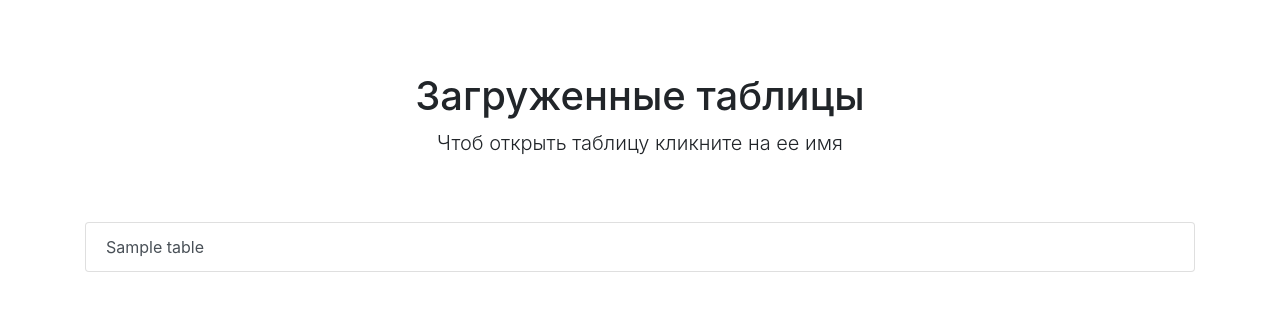
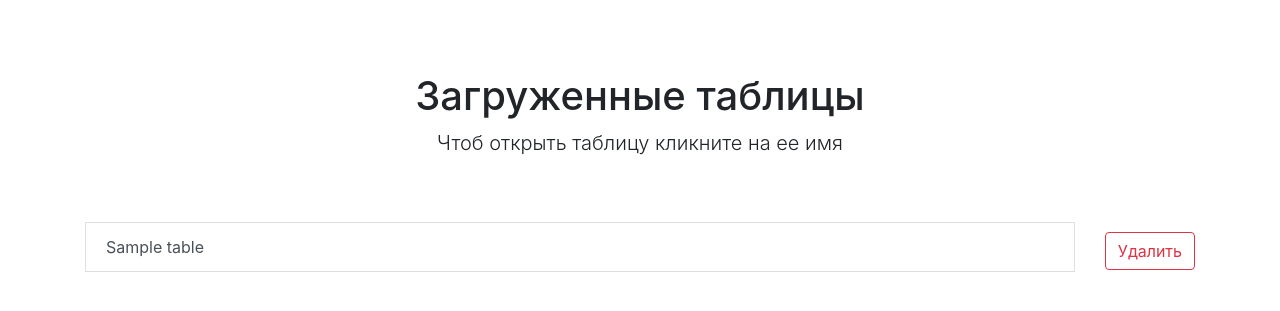
Before and after one commit to RGBsrs/online_list_cheker, a Flask app: page / in a window 1280 px wide. Shown: the part 56-367 px from the top of the page. Run offline with Flask 2, Linux system fonts and the light colour scheme; tables that the repository leaves empty hold one stand-in row (values such as "Sample post"); some libraries are stand-ins or nearby versions.

Commit message:
added deliting of tables

```diff
--- a/server/main.py
+++ b/server/main.py
@@ -1,6 +1,7 @@
 # -*- coding: utf-8 -*-
 import os
-from flask import Flask, flash, request, redirect, url_for, render_template
+from flask import Flask, flash, request, redirect, url_for, render_template, render_template_string
+from flask.templating import render_template_string
 from werkzeug.utils import secure_filename
 from .services import read_from_excel, allowed_file
 from .settings import DevelopmentConfig
@@ -20,11 +21,15 @@ from .models import Ward, Table, db, init_db
 init_db()
 
 
-@app.route('/', methods=['GET'])
+@app.route('/', methods=['GET','POST'])
 def home():
     if request.method == 'GET':
         table_names = Table.query.all()
-    return render_template('index.html', table_names = table_names)
+        return render_template('index.html', table_names = table_names)
+    if request.method == 'POST':
+        table_id = request.form['index']
+        return redirect(url_for('delete_table', id = table_id))
+    return render_template('upload.html')
 
 
 @app.route('/upload', methods=['GET', 'POST'])
@@ -68,3 +73,12 @@ def uploaded_file(id):
         db.session.commit()
         return redirect(request.url)
     return render_template('list.html', wards = wards, id = id)
+
+@app.route('/delete/<id>', methods=['POST', 'GET'])
+def delete_table(id):
+    if request.method == 'GET':
+        Table.query.filter(Table.id == id).delete()
+        Ward.query.filter(Ward.table_id == id).delete()
+        db.session.commit()
+        return redirect('/')
+    return redirect('/')
--- a/server/models.py
+++ b/server/models.py
@@ -1,4 +1,5 @@
 from flask_sqlalchemy import SQLAlchemy
+from sqlalchemy.orm import backref
 from .main import app
 
 db = SQLAlchemy(app)
@@ -9,7 +10,7 @@ class Table(db.Model):
     id = db.Column(db.Integer, primary_key=True)
     name = db.Column(db.String(100), nullable=False)
     filepath = db.Column(db.String(100), nullable=False)
-    wards = db.relationship('Ward', lazy= "dynamic", primaryjoin = "Table.id == Ward.table_id")
+    wards = db.relationship('Ward', lazy= "dynamic", primaryjoin = "Table.id == Ward.table_id", cascade="all, delete")
 
     def __init__(self, name = None, filepath = None) -> None:
         self.name = name
@@ -27,7 +28,8 @@ class Ward(db.Model):
     address = db.Column(db.String(150))
     checked = db.Column(db.Boolean, default = False)
 
-    table_id = db.Column(db.Integer, db.ForeignKey('table.id'), nullable=False)
+    table_id = db.Column(db.Integer, db.ForeignKey('table.id', ondelete ='CASCADE'), nullable=False)
+    table = db.relationship('Table', back_populates = 'wards' )
 
 
     def __init__(self, number = None, fullname = None, address = None, checked = False) -> None:
--- a/server/settings.py
+++ b/server/settings.py
@@ -6,7 +6,7 @@ class Config():
     DEBUG = False
     TESTING = False
     SECRET_KEY = "B\xb2?.\xdf\x9f\xa7m\xf8\x8a%,\xf7\xc4\xfa\x91"
-
+    MAX_CONTENT_LENGTH = 50 * 1024 * 1024
 
     IMAGE_UPLOADS = "/home/username/app/app/static/images/uploads"
 
--- a/server/templates/base.html
+++ b/server/templates/base.html
@@ -11,7 +11,7 @@
     {% endblock title %}</title>
 
     <link rel="canonical" href="https://getbootstrap.com/docs/4.5/examples/starter-template/">
-
+    <link href="{{ url_for('static', filename='favicon.ico') }}" rel="icon" type="image/x-icon" />
     <!-- Bootstrap core CSS -->
     <link href="{{ url_for('static', filename='css/bootstrap.min.css') }}" rel="stylesheet">
 
--- a/server/templates/index.html
+++ b/server/templates/index.html
@@ -1,5 +1,7 @@
 {% extends 'base.html' %}
+
 {% block title %}Главная {% endblock %}
+
 {% block content %}
 <div class="starter-template">
     <h1>Загруженные таблицы</h1>
@@ -8,9 +10,15 @@
 
 <div class="list-group">
     {% for table_name in table_names %}
-
-    <a href="{{ url_for('uploaded_file',id = table_name.id) }}" class="list-group-item list-group-item-action"> {{ table_name.name }} </a>
-
+    <div class="row align-items-center">
+        <div class="col"><a href="{{ url_for('uploaded_file',id = table_name.id) }}" class="list-group-item list-group-item-action mb-2"> {{ table_name.name }} </a></div>
+        <div class="col-md-auto">
+            <form form method="POST">
+                <input type="hidden" name="index" value="{{table_name.id}}">
+                <input type="submit" class="btn btn-outline-danger" value="Удалить">
+            </form>
+        </div>
+    </div>
     {%endfor%}
 </div>
 {% endblock content %}
--- a/server/templates/upload.html
+++ b/server/templates/upload.html
@@ -11,7 +11,8 @@
             <div class="col">
                 <div class="form-group">
                     <div class="custom-file">
-                        <input type="file" class="custom-file-input" id="inputGroupFile04" name="file" aria-describedby="inputGroupFileAddon04">
+                        <input type="file" class="custom-file-input" id="inputGroupFile04" name="file"
+                            aria-describedby="inputGroupFileAddon04">
                         <label class="custom-file-label" for="inputGroupFile04">Выбрать файл</label>
                     </div>
                 </div>
@@ -22,4 +23,5 @@
         </div>
     </form>
 </div>
+
 {% endblock content %}
```
Also changed, not shown: server/static/favicon.ico (added).
